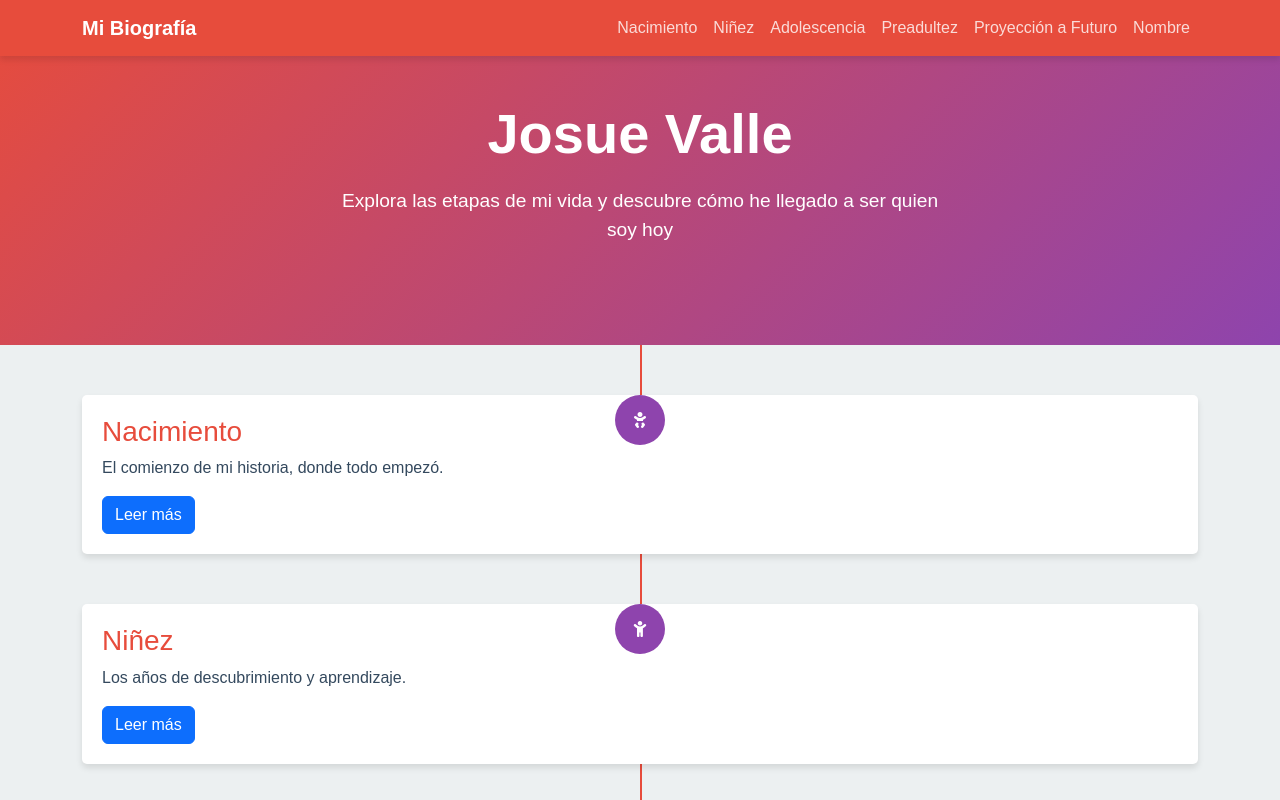
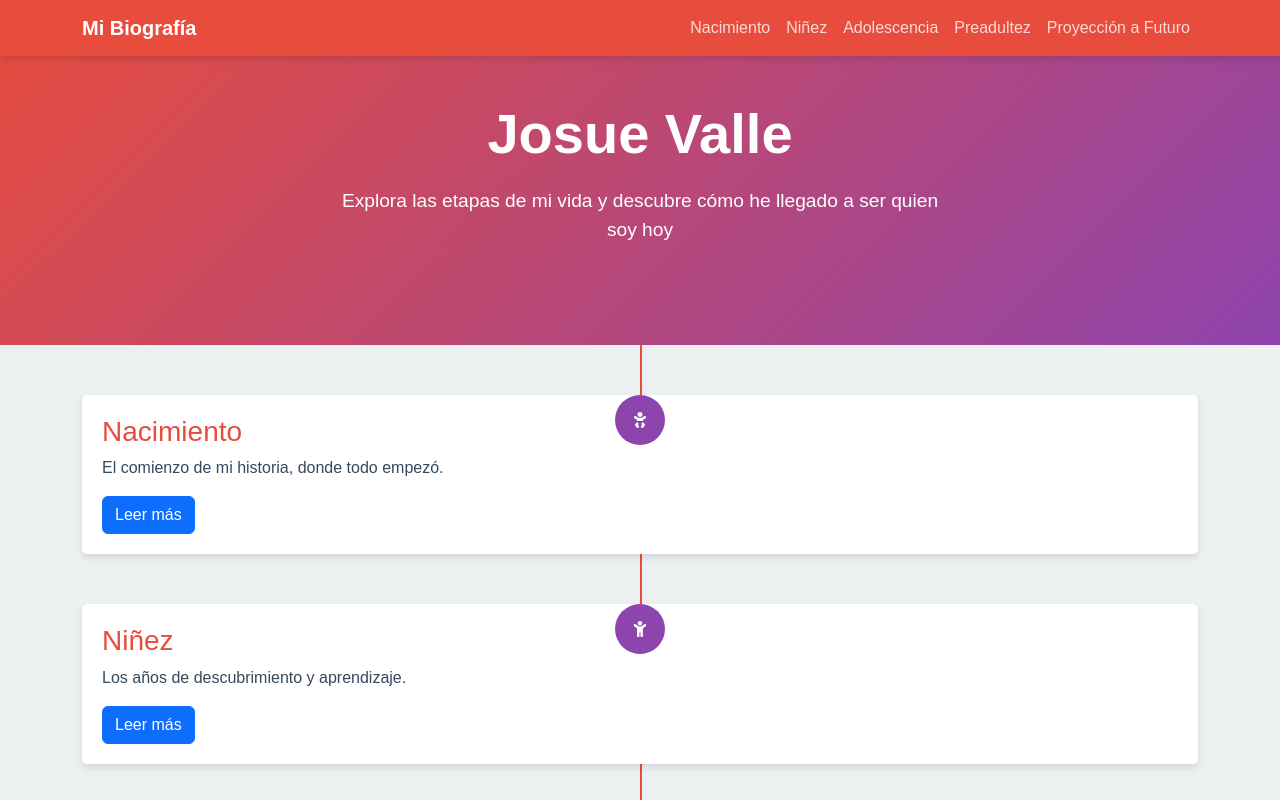
Before and after one commit to Vayxzi/bio, a plain HTML site: page index.html in a window 1280 px wide. Shown: the top 800 px of the page. Drawn offline with nearby package versions, Linux system fonts and the light colour scheme.

Commit message:
Update index.html

```diff
--- a/index.html
+++ b/index.html
@@ -131,7 +131,6 @@
                     <li class="nav-item"><a class="nav-link" href="adolescencia.html">Adolescencia</a></li>
                     <li class="nav-item"><a class="nav-link" href="preadultez.html">Preadultez</a></li>
                     <li class="nav-item"><a class="nav-link" href="proyeccion-futuro.html">Proyección a Futuro</a></li>
-                    <li class="nav-item"><a class="nav-link" href="nombre.html">Nombre</a></li>
                 </ul>
             </div>
         </div>
```
